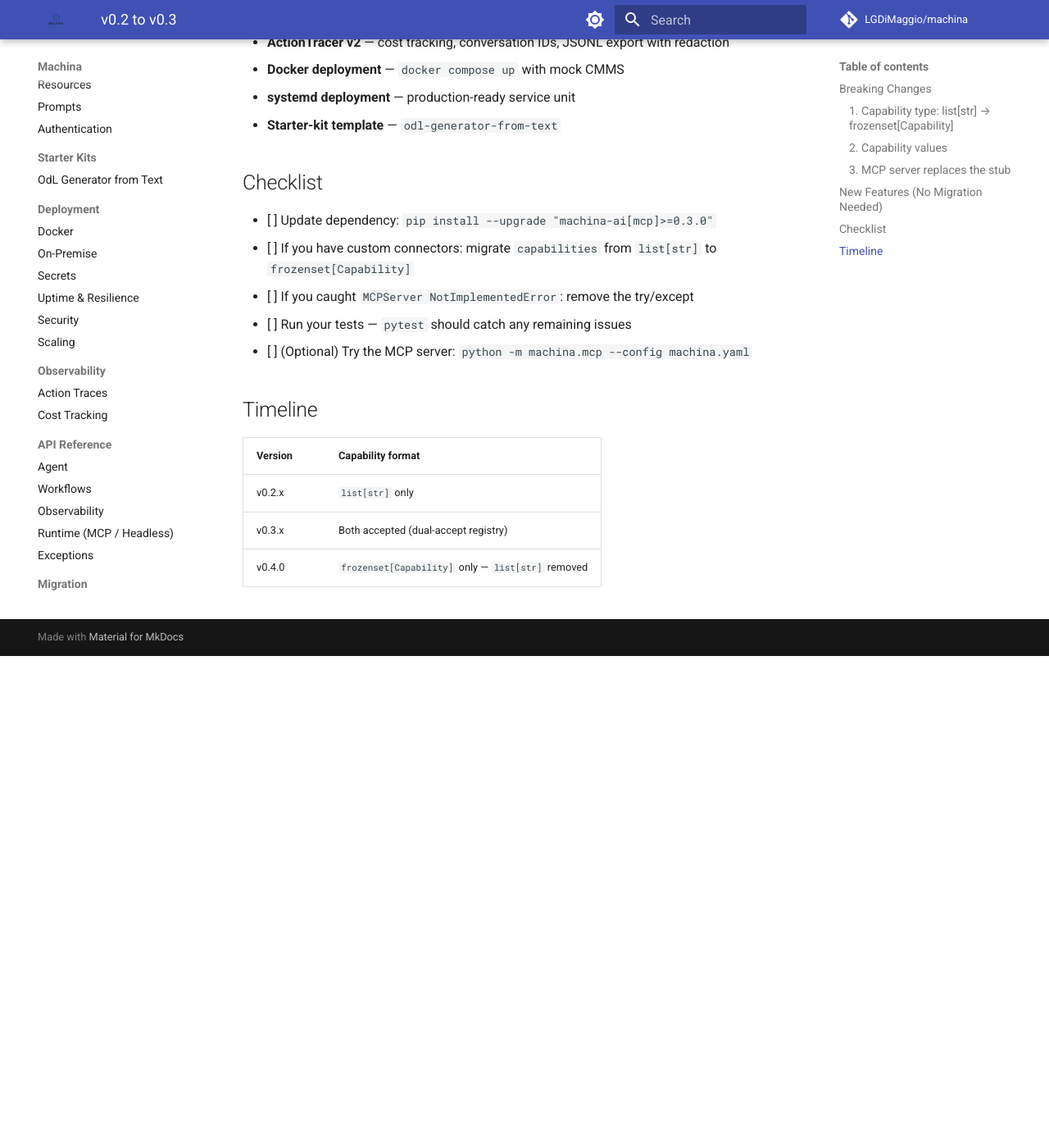
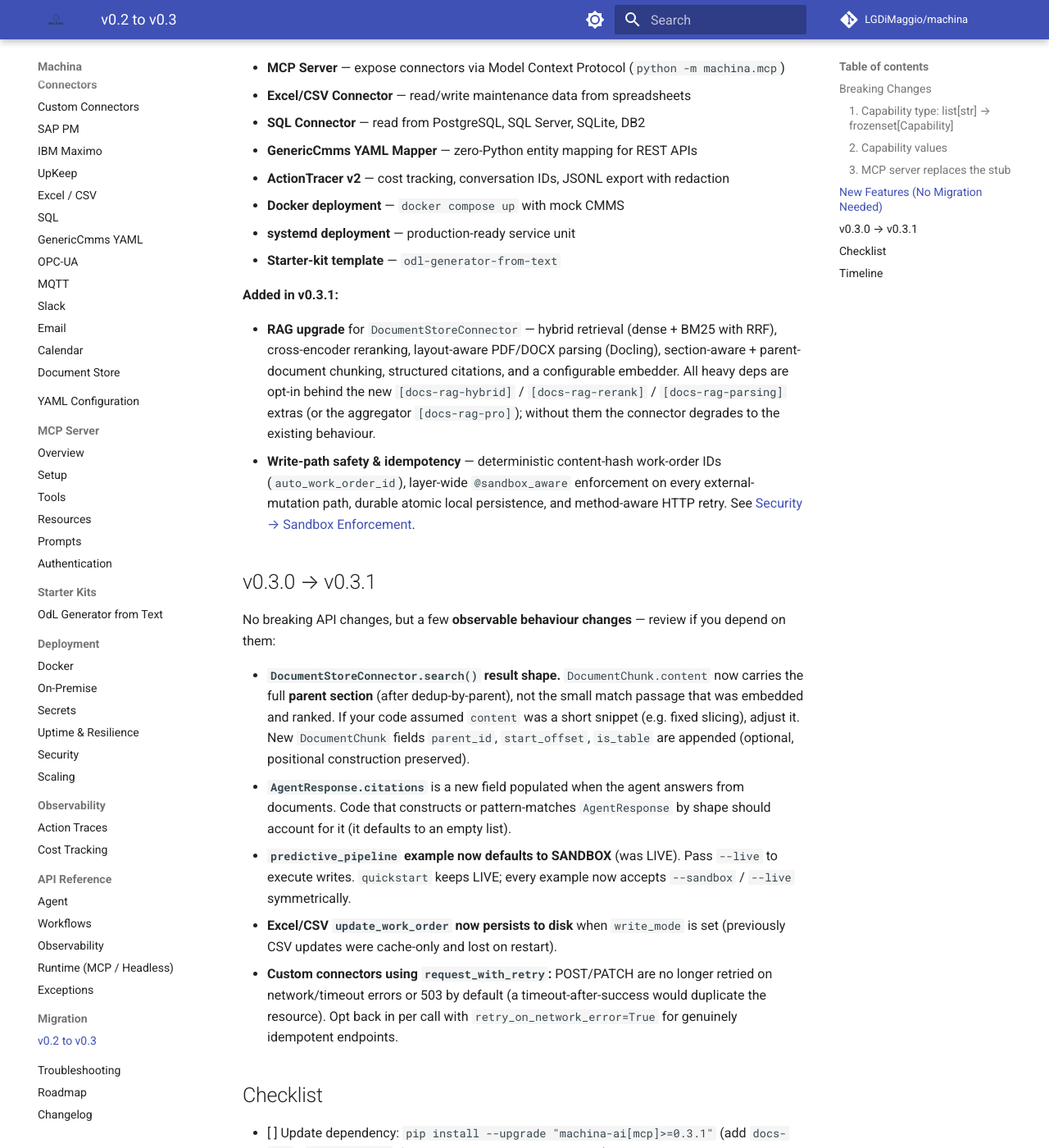
Before and after one commit to LGDiMaggio/machina, an MkDocs documentation site: the page built from docs/migration/v0.2-to-v0.3.md, in a window 1280 px wide and 1400 px high, scrolled down 1551 px. Shown: the whole window at 82% size. Built offline with MkDocs 1.6.1 and Material for MkDocs 9.7.7, drawn with Linux system fonts in a browser that asks for light colours; comment, search, counter and statistics services are not loaded; before the commit the page ends 2351 px from its top, so only the background shows below that; some of the changed text lies outside the part shown.

Commit message:
docs(migration): extend v0.2->v0.3 guide to cover v0.3.1
The guide was frozen at v0.3.0 and missed the entire v0.3.1 surface.

- Intro/checklist retargeted to latest v0.3.x (0.3.1); "already on 0.3.0?" pointer
- New Features split into v0.3.0 / v0.3.1 (RAG upgrade + write-path safety)
- New "v0.3.0 -> v0.3.1" section documenting observable behaviour changes:
  DocumentChunk.content now returns the parent section (+ new fields),
  AgentResponse.citations, predictive_pipeline default LIVE->SANDBOX,
  Excel/CSV update now persists, and POST/PATCH retry opt-in for custom
  connectors using request_with_retry
- Checklist updated (>=0.3.1, docs-rag extras, content-slicing + retry items)

Verified: mkdocs build --strict clean, in-page anchors resolve, coverage gate 32/32.

Co-Authored-By: Claude Opus 4.8 <noreply@anthropic.com>

```diff
--- a/docs/migration/v0.2-to-v0.3.md
+++ b/docs/migration/v0.2-to-v0.3.md
@@ -1,6 +1,12 @@
 # Migration Guide: v0.2 → v0.3
 
-A 5-minute checklist for upgrading from Machina v0.2.x to v0.3.0.
+A 5-minute checklist for upgrading from Machina v0.2.x to the latest v0.3.x
+(currently **v0.3.1**).
+
+!!! tip "Already on v0.3.0?"
+    The breaking change below (typed `Capability`) landed in v0.3.0. If you are
+    already on 0.3.0, skip to [v0.3.0 → v0.3.1](#v030-v031) for the deltas in
+    the latest patch line (RAG upgrade + write-path safety).
 
 ## Breaking Changes
 
@@ -62,6 +68,8 @@ try/except.
 
 These are additive — existing code continues to work:
 
+**Added in v0.3.0:**
+
 - **MCP Server** — expose connectors via Model Context Protocol
   (`python -m machina.mcp`)
 - **Excel/CSV Connector** — read/write maintenance data from spreadsheets
@@ -72,12 +80,55 @@ These are additive — existing code continues to work:
 - **systemd deployment** — production-ready service unit
 - **Starter-kit template** — `odl-generator-from-text`
 
+**Added in v0.3.1:**
+
+- **RAG upgrade** for `DocumentStoreConnector` — hybrid retrieval (dense + BM25
+  with RRF), cross-encoder reranking, layout-aware PDF/DOCX parsing (Docling),
+  section-aware + parent-document chunking, structured citations, and a
+  configurable embedder. All heavy deps are opt-in behind the new
+  `[docs-rag-hybrid]` / `[docs-rag-rerank]` / `[docs-rag-parsing]` extras (or
+  the aggregator `[docs-rag-pro]`); without them the connector degrades to the
+  existing behaviour.
+- **Write-path safety & idempotency** — deterministic content-hash work-order
+  IDs (`auto_work_order_id`), layer-wide `@sandbox_aware` enforcement on every
+  external-mutation path, durable atomic local persistence, and method-aware
+  HTTP retry. See [Security → Sandbox Enforcement](../deployment/security.md#sandbox-enforcement-layer-wide).
+
+## v0.3.0 → v0.3.1
+
+No breaking API changes, but a few **observable behaviour changes** — review if
+you depend on them:
+
+- **`DocumentStoreConnector.search()` result shape.** `DocumentChunk.content`
+  now carries the full **parent section** (after dedup-by-parent), not the small
+  match passage that was embedded and ranked. If your code assumed `content` was
+  a short snippet (e.g. fixed slicing), adjust it. New `DocumentChunk` fields
+  `parent_id`, `start_offset`, `is_table` are appended (optional, positional
+  construction preserved).
+- **`AgentResponse.citations`** is a new field populated when the agent answers
+  from documents. Code that constructs or pattern-matches `AgentResponse` by
+  shape should account for it (it defaults to an empty list).
+- **`predictive_pipeline` example now defaults to SANDBOX** (was LIVE). Pass
+  `--live` to execute writes. `quickstart` keeps LIVE; every example now accepts
+  `--sandbox` / `--live` symmetrically.
+- **Excel/CSV `update_work_order` now persists to disk** when `write_mode` is
+  set (previously CSV updates were cache-only and lost on restart).
+- **Custom connectors using `request_with_retry`:** POST/PATCH are no longer
+  retried on network/timeout errors or 503 by default (a timeout-after-success
+  would duplicate the resource). Opt back in per call with
+  `retry_on_network_error=True` for genuinely idempotent endpoints.
+
 ## Checklist
 
-- [ ] Update dependency: `pip install --upgrade "machina-ai[mcp]>=0.3.0"`
+- [ ] Update dependency: `pip install --upgrade "machina-ai[mcp]>=0.3.1"`
+      (add `docs-rag` / `docs-rag-pro` if you want the upgraded RAG stack)
 - [ ] If you have custom connectors: migrate `capabilities` from `list[str]` to
       `frozenset[Capability]`
 - [ ] If you caught `MCPServer NotImplementedError`: remove the try/except
+- [ ] If you read `DocumentChunk.content` as a short passage: it is now the full
+      parent section — adjust any slicing (see [v0.3.0 → v0.3.1](#v030-v031))
+- [ ] If you call `request_with_retry` for an idempotent POST/PATCH: pass
+      `retry_on_network_error=True`
 - [ ] Run your tests — `pytest` should catch any remaining issues
 - [ ] (Optional) Try the MCP server: `python -m machina.mcp --config machina.yaml`
 
```
